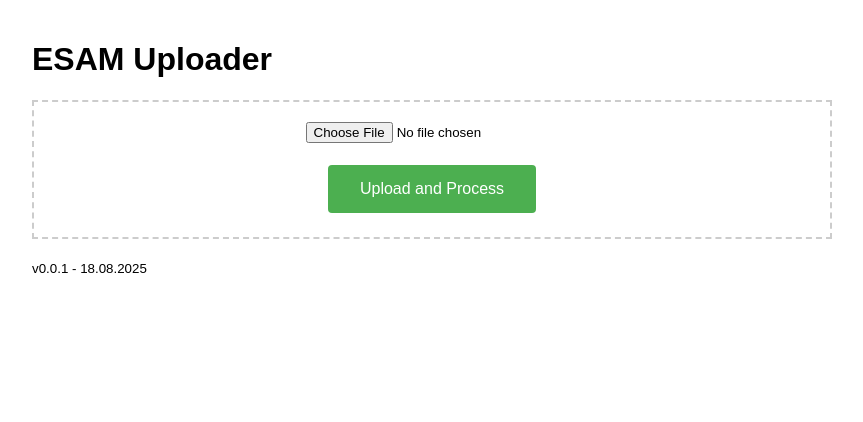
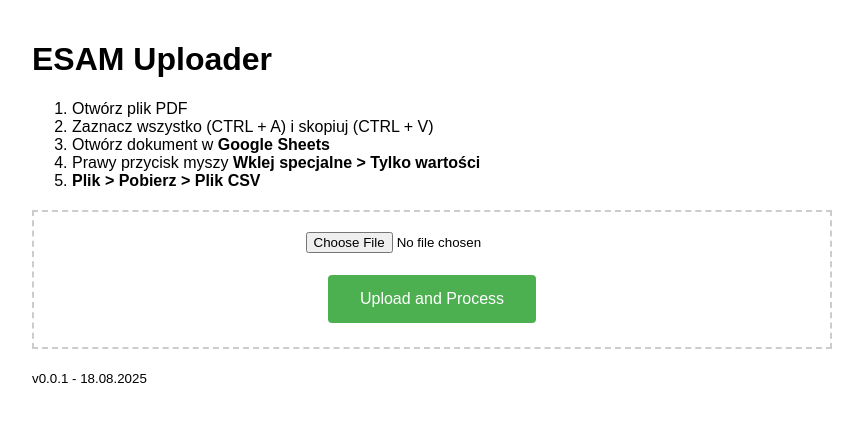
Before and after one commit to 25135-pytlewska/ESAM, a Flask app: page / in a window 1280 px wide. Shown: the top 422 px of the page, without its empty margins (208-1071 px from the left). Run offline with Flask 3, Linux system fonts and the light colour scheme.

Commit message:
[Instruction] - Instruction in document

```diff
--- a/templates/upload_form.html
+++ b/templates/upload_form.html
@@ -39,6 +39,13 @@
 </head>
 <body>
     <h1>ESAM Uploader</h1>
+    <ol>
+        <li>Otwórz plik PDF</li>
+        <li>Zaznacz wszystko (CTRL + A) i skopiuj (CTRL + V)</li>
+        <li>Otwórz dokument w <strong>Google Sheets</strong></stron></li>
+        <li>Prawy przycisk myszy <strong> Wklej specjalne > Tylko wartości</strong></li>
+        <li><strong>Plik > Pobierz > Plik CSV</strong></li>
+    </ol>
 
     <div class="upload-container">
         <form method="post" enctype="multipart/form-data">
```
